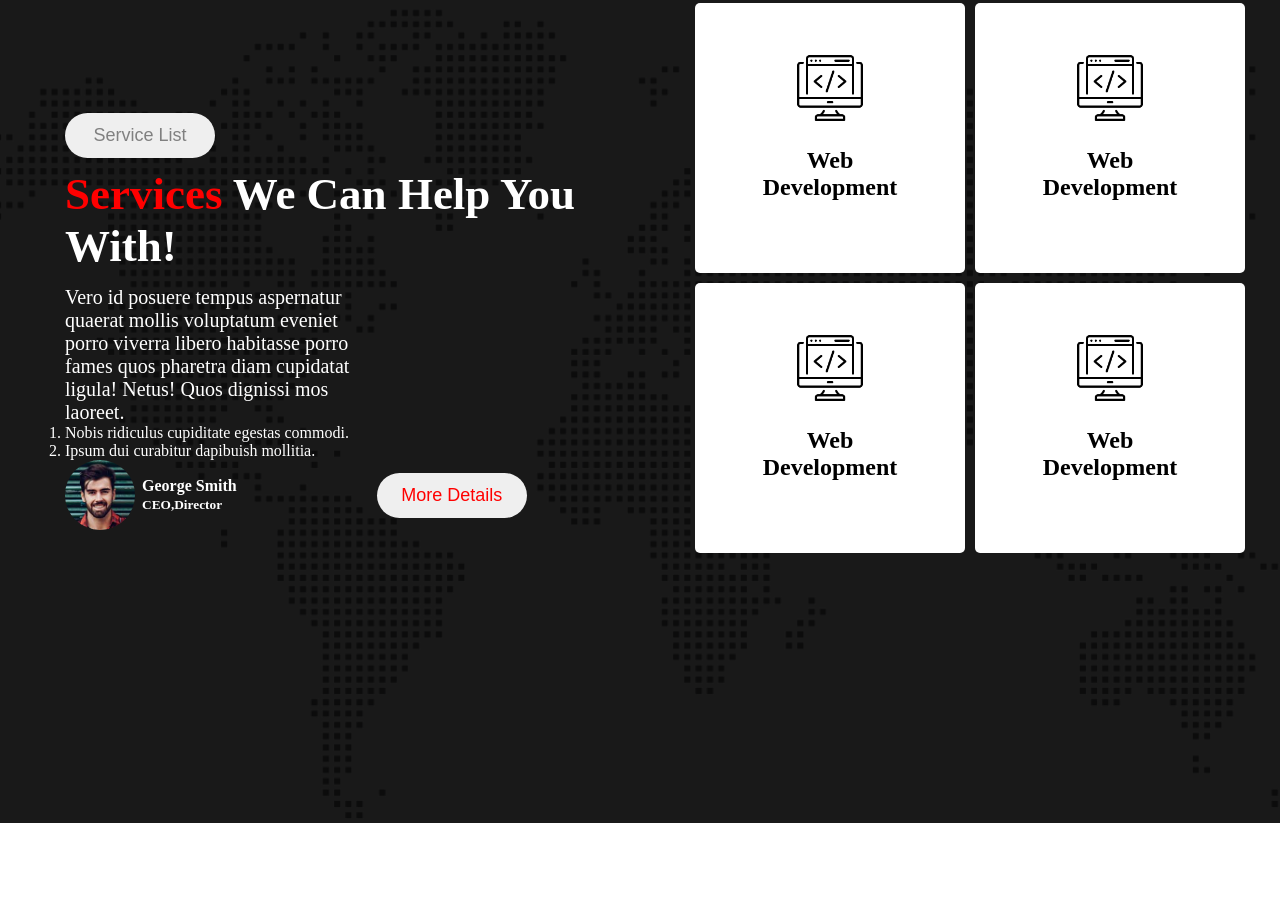
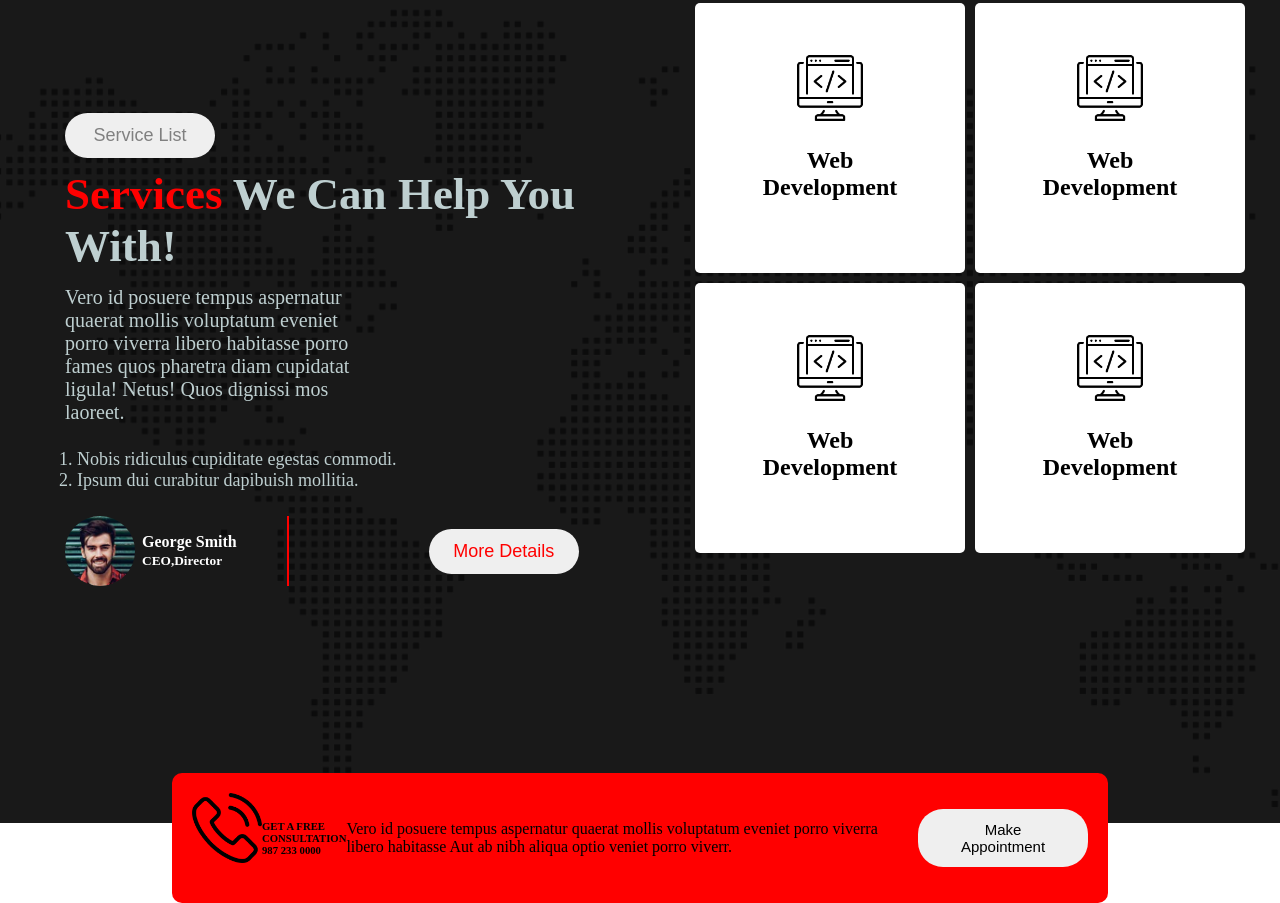
Before and after one commit to rhakib/digital-agency, a plain HTML site: page index.html in a window 1280 px wide. Shown: the part 924-1827 px from the top of the page. Before the commit the page ends 1747 px from the top, so only its background shows below. Drawn offline with Linux system fonts and the light colour scheme.

Commit message:
appointment-section added

```diff
--- a/index.html
+++ b/index.html
@@ -38,7 +38,7 @@
             <button class="btn-service btn-service1">Service List</button>
             <h1 class="services-heading"> <span class="services-h1">Services</span> We Can Help You With!</h1>
             <p class="service-description">Vero id posuere tempus aspernatur quaerat mollis voluptatum eveniet porro viverra libero habitasse porro fames quos pharetra diam cupidatat ligula! Netus! Quos dignissi mos laoreet.</p>
-            <ol>
+            <ol class="ol-list-item">
                 <li>Nobis ridiculus cupiditate egestas commodi.</li>
                 <li>Ipsum dui curabitur dapibuish mollitia.</li>
             </ol>
@@ -46,9 +46,10 @@
                 <div class="profile-container">
                     <img class="author-img" src="asset/image/author.jpg" alt="">
                     <h4>George Smith <br> <small>CEO,Director</small> </h4>
+                 </div>
 
-                </div>
-                <div>
+                <div class="btn-moredetails" >
+                    <!-- <p class="vr"></p> -->
                     <button class="btn-service btn-moredetails">More Details</button>
                 </div>
             </div>
@@ -79,6 +80,24 @@
 
         </div>
      </div>
+            <div class="appointment-section">
+
+                <div class="phone-call">
+                    <img class="icon" src="asset/icons/phone-call.png" alt="">
+                    <h6>GET A FREE CONSULTATION <br>
+                        987 233 0000</h6>
+
+               </div>
+                <div class="appointment-des">
+                    <p>Vero id posuere tempus aspernatur quaerat mollis voluptatum eveniet porro
+                    viverra libero habitasse Aut ab nibh aliqua optio veniet porro viverr.
+                    </p>
+               </div>
+                <div class="appointment-btn">
+                    <button class="" type="submit" value="Make Appointment">Make Appointment
+                    </button>
+               </div>
+         </div>
     </main>
 
     <footer>
--- a/styles/digital-agency.css
+++ b/styles/digital-agency.css
@@ -122,6 +122,7 @@
     display: flex;
     align-items: center;
     gap: 140px;
+    margin-top: 25px;
 }
 
 .author-img {
@@ -133,6 +134,9 @@
     display: flex;
     align-items: center;
     gap: 7px;
+    padding-right: 50px;
+    border-right: 2px solid red;
+
 }
 .btn-service{
     padding: 12px 20px;
@@ -155,8 +159,42 @@
 .services-heading{
     font-size: 45px;
     margin-top: 10px;
+    color: rgb(190, 207, 208);
 }
 .service-description{
     margin-top: 14px;
     font-size: 20px;
+    color: rgb(190, 207, 208);
+
 }
+.ol-list-item{
+    font-size: 18px;
+    margin-left: 12px;
+    margin-top: 25px;
+    color:rgb(190, 207, 208);
+}
+/* Style for appointment started */
+
+.appointment-section{
+    display: flex;
+    justify-content: space-around;
+    width: 70%;
+    margin: auto;
+    padding: 20px;
+    background-color: red;
+    border-radius: 10px;
+    margin-top: -50px;
+    align-items: center;
+}
+
+.phone-call{
+    display: flex;
+    align-items: center;
+}
+.appointment-btn button{
+    padding: 12px 25px;
+    border-radius: 25px;
+    width: 170px;
+    border: none;
+    font-size: 15px;
+}
```
